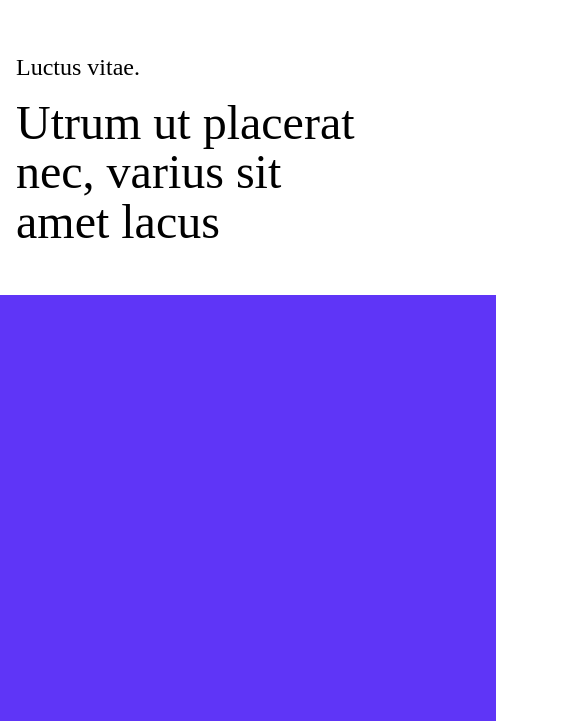
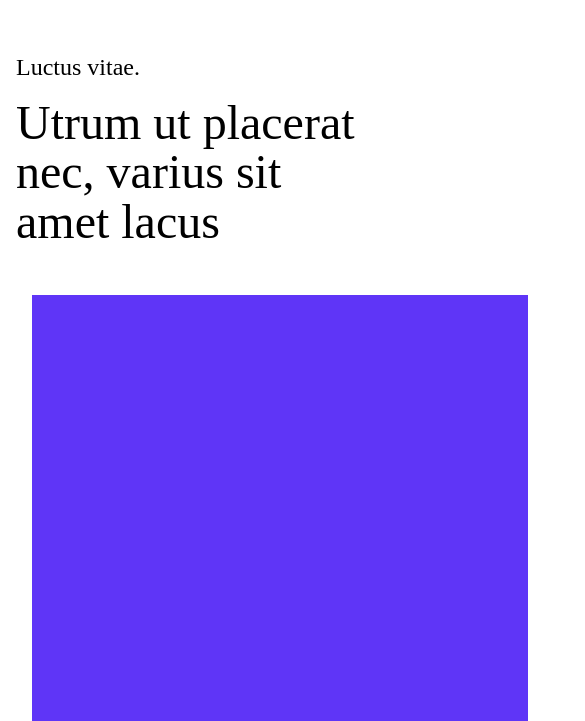
Before and after one commit to KaiyuWei/brink-page, a Next.js app: page / in a window 390 px wide. Shown: the part 123-844 px from the top of the page, 585 px wide, since content can reach past the window. Built offline with nearby package versions, Linux system fonts and the light colour scheme.

Commit message:
section 1 completed

```diff
--- a/app/components/section1/section1.module.css
+++ b/app/components/section1/section1.module.css
@@ -58,4 +58,14 @@
   .topTitle {
     max-width: 100%;
   }
+
+  .twoBoxContainer {
+    flex-wrap: wrap;
+    justify-content: space-evenly;
+  }
+
+  .flexItem.left,
+  .flexItem.right {
+    margin: 2rem;
+  }
 }
```
